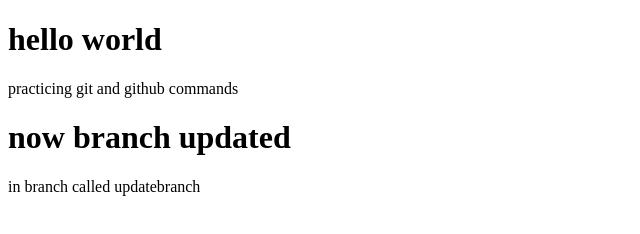
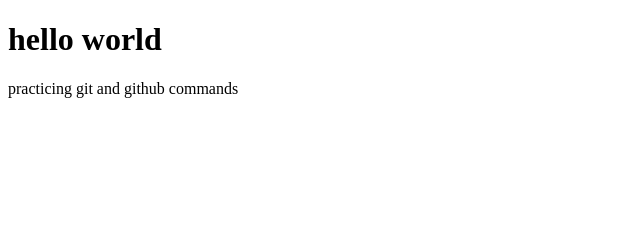
Before and after one commit to MBilalShaikh2003/gitandgithub, a plain HTML site: page index.html in a window 1280 px wide. Shown: the whole page, without its empty margins (0-640 px from the left). Drawn offline with Linux system fonts and the light colour scheme.

Commit message:
used git revert to revert last commit

```diff
--- a/index.html
+++ b/index.html
@@ -8,7 +8,5 @@
 <body>
     <h1>hello world</h1>
     <p>practicing git and github commands</p>
-    <h1>now branch updated </h1>
-    <p>in branch called updatebranch</p>
 </body>
 </html>
```
